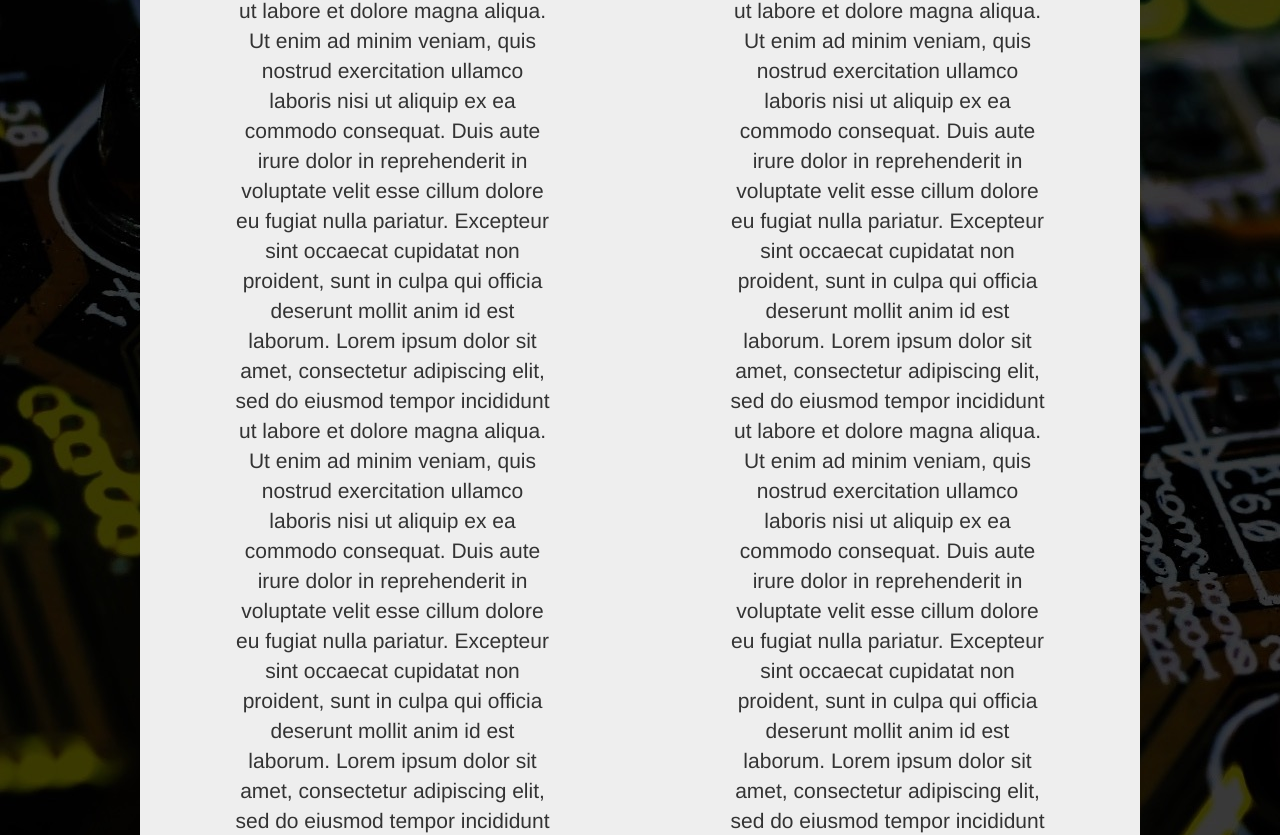
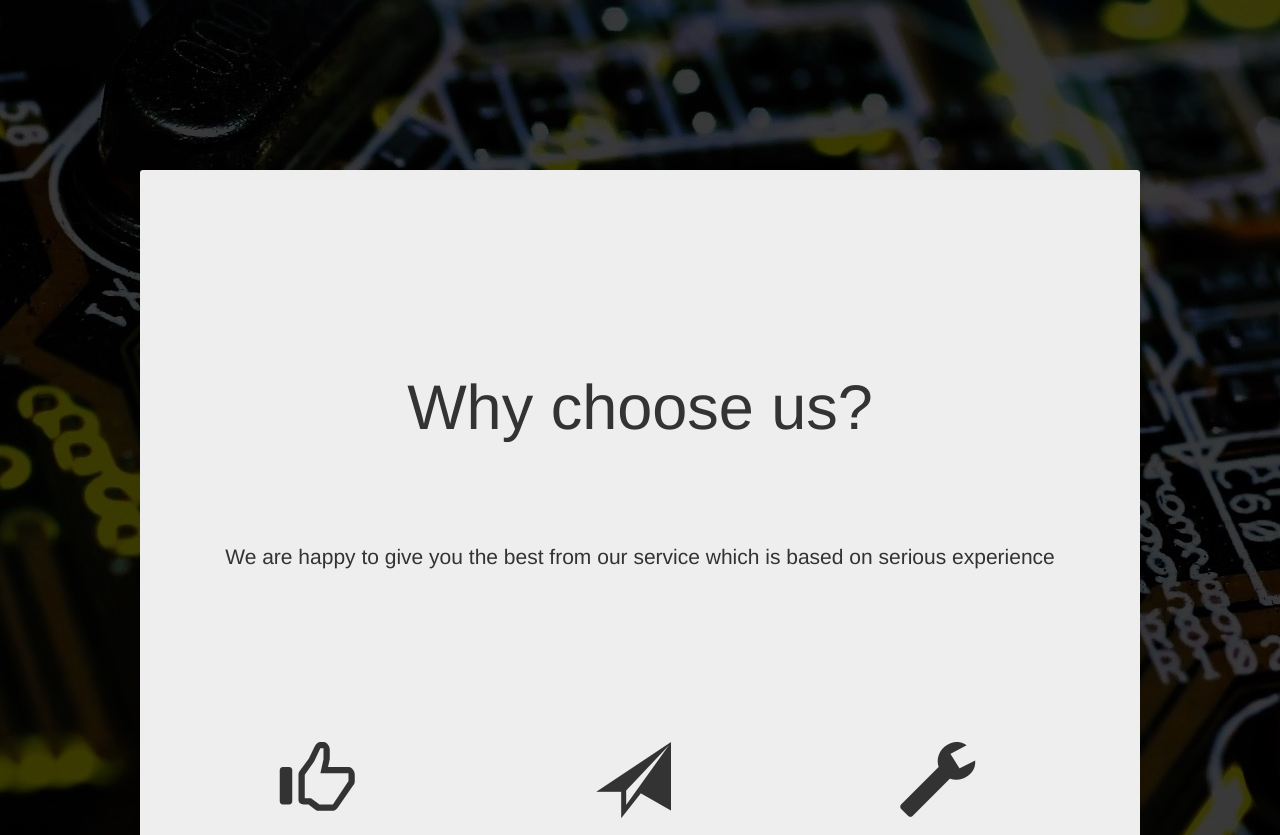
Before and after one commit to CSUMB-SCD/CST438-assignment-1, an Angular app: page /home in a window 1280 px wide. Shown: the part 1930-2765 px from the top of the page. Built offline with nearby package versions, Linux system fonts and the light colour scheme.

Commit message:
Update home.component.html

```diff
--- a/src/app/home/home.component.html
+++ b/src/app/home/home.component.html
@@ -1,47 +1,61 @@
 <title>Project 1 | Homepage</title>
 
+ <!-- 1680px -->
+<span class="imgHolder" style="margin:auto">
+
+    <div style="margin:auto; text-align:center; color:white; padding-top:200px; font-size:9vw;">
+        <strong>PC COMPONENTS</strong>
+
+    </div>
+
+    <div style="margin:auto; padding-top:90px; text-align:center; color:white; font-size:1.8vw;">
+      Your favorite <strong style="color:#c0780b">PC Components</strong> store just a click away from you</div>
+    <img class="item-fade" style="width:1680px; height:210px;" src="/assets/img/graphicscard.jpg" />
+
+    <div style="color:white; font-size:100px; margin:auto; text-align:center;"><span class="glyphicon glyphicon-menu-down"></span></div>
+ </span>
+
+
+
+
+ <body>
+
  <div class="jumbotron">
-    <div class="row">
-        <div class="column">
-            <h1> Computer Components  </h1>
-            <p>Lorem ipsum dolor sit amet, consectetur adipiscing elit, sed do eiusmod tempor incididunt ut labore et dolore magna aliqua.
-              Ut enim ad minim veniam, quis nostrud exercitation ullamco laboris nisi ut aliquip ex ea commodo consequat.
-              Duis aute irure dolor in reprehenderit in voluptate velit esse cillum dolore eu fugiat nulla pariatur. Excepteur sint occaecat cupidatat non proident,
-              sunt in culpa qui officia deserunt mollit anim id est laborum.
-              Lorem ipsum dolor sit amet, consectetur adipiscing elit, sed do eiusmod tempor incididunt ut labore et dolore magna aliqua.
-              Ut enim ad minim veniam, quis nostrud exercitation ullamco laboris nisi ut aliquip ex ea commodo consequat.
-              Duis aute irure dolor in reprehenderit in voluptate velit esse cillum dolore eu fugiat nulla pariatur. Excepteur sint occaecat cupidatat non proident,
-              sunt in culpa qui officia deserunt mollit anim id est laborum.
-              Lorem ipsum dolor sit amet, consectetur adipiscing elit, sed do eiusmod tempor incididunt ut labore et dolore magna aliqua.
-              Ut enim ad minim veniam, quis nostrud exercitation ullamco laboris nisi ut aliquip ex ea commodo consequat.
-              Duis aute irure dolor in reprehenderit in voluptate velit esse cillum dolore eu fugiat nulla pariatur. Excepteur sint occaecat cupidatat non proident,
-              sunt in culpa qui officia deserunt mollit anim id est laborum.
-              Lorem ipsum dolor sit amet, consectetur adipiscing elit, sed do eiusmod tempor incididunt ut labore et dolore magna aliqua.
-              Ut enim ad minim veniam, quis nostrud exercitation ullamco laboris nisi ut aliquip ex ea commodo consequat.
-              Duis aute irure dolor in reprehenderit in voluptate velit esse cillum dolore eu fugiat nulla pariatur. Excepteur sint occaecat cupidatat non proident,
-              sunt in culpa qui officia deserunt mollit anim id est laborum.
-            </p>
-        </div>
 
-<div class="column">
-  <h1> Computer Components  </h1>
-  <p> Lorem ipsum dolor sit amet, consectetur adipiscing elit, sed do eiusmod tempor incididunt ut labore et dolore magna aliqua.
-      Ut enim ad minim veniam, quis nostrud exercitation ullamco laboris nisi ut aliquip ex ea commodo consequat.
-      Duis aute irure dolor in reprehenderit in voluptate velit esse cillum dolore eu fugiat nulla pariatur. Excepteur sint occaecat cupidatat non proident,
-      sunt in culpa qui officia deserunt mollit anim id est laborum.
-      Lorem ipsum dolor sit amet, consectetur adipiscing elit, sed do eiusmod tempor incididunt ut labore et dolore magna aliqua.
-      Ut enim ad minim veniam, quis nostrud exercitation ullamco laboris nisi ut aliquip ex ea commodo consequat.
-      Duis aute irure dolor in reprehenderit in voluptate velit esse cillum dolore eu fugiat nulla pariatur. Excepteur sint occaecat cupidatat non proident,
-      sunt in culpa qui officia deserunt mollit anim id est laborum.
-      Lorem ipsum dolor sit amet, consectetur adipiscing elit, sed do eiusmod tempor incididunt ut labore et dolore magna aliqua.
-      Ut enim ad minim veniam, quis nostrud exercitation ullamco laboris nisi ut aliquip ex ea commodo consequat.
-      Duis aute irure dolor in reprehenderit in voluptate velit esse cillum dolore eu fugiat nulla pariatur. Excepteur sint occaecat cupidatat non proident,
-      sunt in culpa qui officia deserunt mollit anim id est laborum.
-      Lorem ipsum dolor sit amet, consectetur adipiscing elit, sed do eiusmod tempor incididunt ut labore et dolore magna aliqua.
-      Ut enim ad minim veniam, quis nostrud exercitation ullamco laboris nisi ut aliquip ex ea commodo consequat.
-      Duis aute irure dolor in reprehenderit in voluptate velit esse cillum dolore eu fugiat nulla pariatur. Excepteur sint occaecat cupidatat non proident,
-      sunt in culpa qui officia deserunt mollit anim id est laborum.
-</div>
-</div>
-</div>
- <!-- </html> -->
+
+
+    <div style="margin:auto; text-align:center; padding-top:100px;">
+        <h1> Why choose us?  </h1>
+        <div style="margin:auto;padding-top:20px; padding-bottom:120px;">
+        <p> We are happy to give you the best from our service which is based on serious experience </p>
+      </div>
+
+
+          <div class="row" style="padding-right:30px">
+            <div style="margin:auto;">
+              <span class="glyphicon glyphicon-thumbs-up" style="font-size:75px;  padding-left:20px "></span>
+            </div>
+            <div style="margin:auto;">
+              <span class="glyphicon glyphicon-send" style="font-size:75px; padding-left:12px"></span>
+            </div>
+            <div style="margin:auto;">
+              <span class="glyphicon glyphicon-wrench" style="font-size:75px; padding-right:15px"></span>
+            </div>
+          </div>
+
+          <div class="row" style=" padding-right:50px; padding-bottom:200px; padding-top:80px;">
+              <div style="margin:auto;">
+                  <span style=" font-size:1.2em;"> <strong>Many years of experience</strong></span>
+              </div>
+              <div style="margin:auto;">
+                  <span style="font-size:1.2em"> <strong>Fast delivery</strong></span>
+              </div>
+              <div style="margin:auto;">
+                  <span style="font-size:1.2em"> <strong>Great customer service</strong></span>
+              </div>
+            </div>
+          </div>
+
+
+  </div>
+</body>
```
